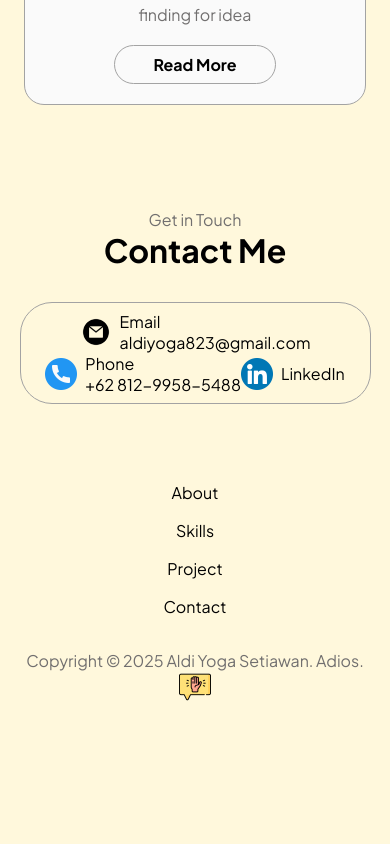
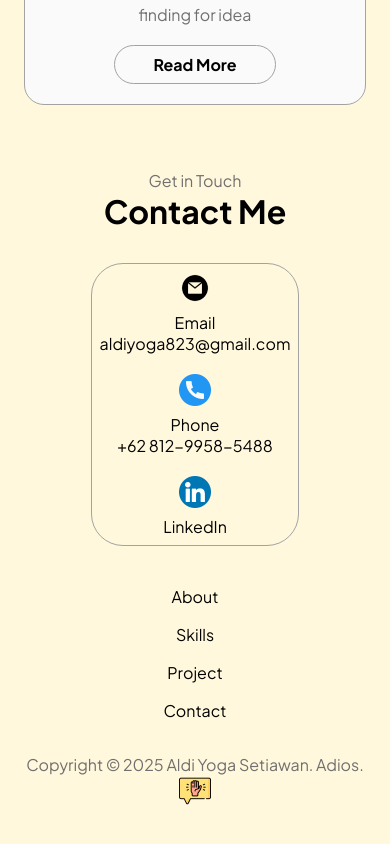
Before and after one commit to melifeandmetime/holaldiportovol1, a plain HTML site: page index.html in a window 390 px wide. Shown: the part 6395-7239 px from the top of the page. Before the commit the page ends 7207 px from the top, so only its background shows below. Drawn offline with Linux system fonts and the light colour scheme.

Commit message:
edit contact

```diff
--- a/index.html
+++ b/index.html
@@ -509,8 +509,6 @@
              +62 812-9958-5488</a></p>
           </div>
         </div>
-        <br>
-        <br>
         <div class="contact-info-container">
           <img
             src="./assets/linkedin_3670045.png"
@@ -518,7 +516,9 @@
             class="icon"
             onclick="location.href='https://www.linkedin.com/in/aldi-yoga-setiawan/'"
           />
+          <div class="linkedin-text">
           <p><a href="https://www.linkedin.com/in/aldi-yoga-setiawan/">LinkedIn</a></p>
+          </div>
         </div>
       </div>
     </section>
--- a/style.css
+++ b/style.css
@@ -447,6 +447,31 @@ article .icon {
   align-items: center;
 }
 
+.phone-text {
+  display: flex;
+  flex-direction: column;
+  align-items: center;
+}
+
+.linkedin-text {
+  display: flex;
+  flex-direction: column;
+  align-items: center;
+}
+
+@media (max-width: 600px){
+  .contact-info-upper-container{
+    flex-direction: column;
+    align-items: center;
+    text-align: center;
+    gap: 20px;
+  }
+  .contact-info-container{
+    flex-direction:column;
+    gap: 8px;
+  }
+}
+
 /* FOOTER SECTION */
 
 footer {
```
